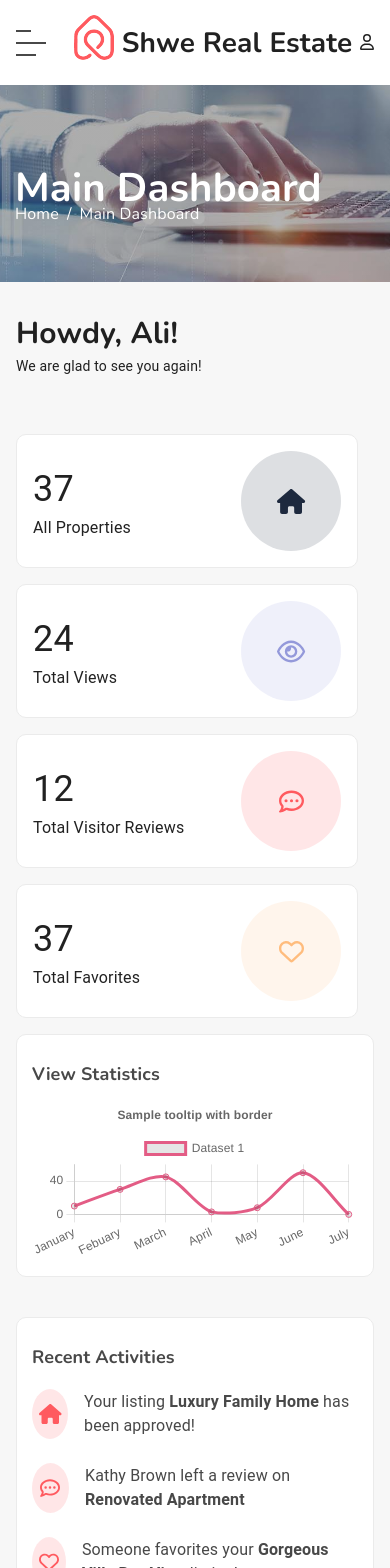
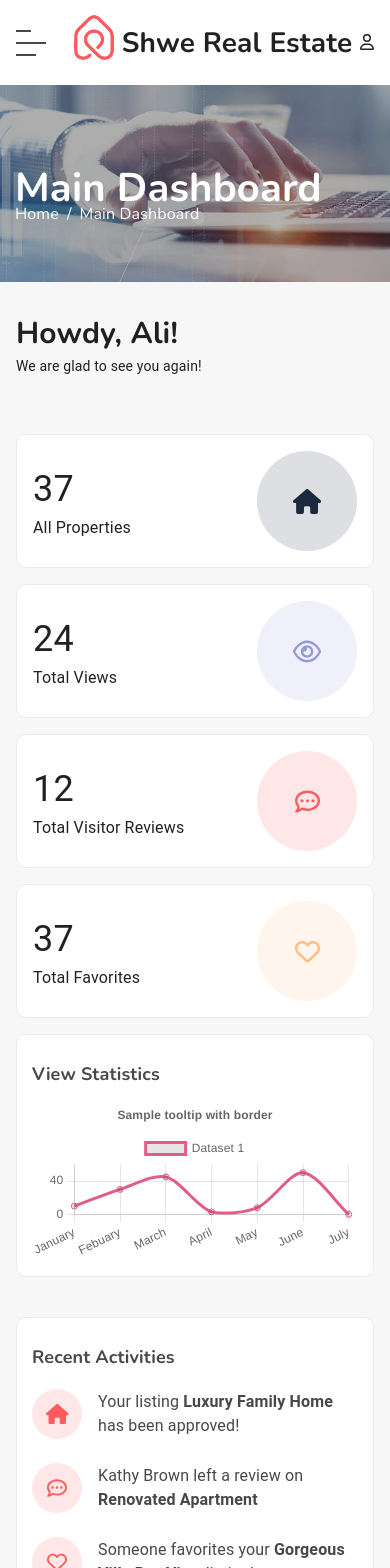
Before and after one commit to zakumialexes/real-estate, a React (Create React App) app: page /main-dashboard in a window 390 px wide. Shown: the top 1568 px of the page. Built offline with nearby package versions, Linux system fonts and the light colour scheme; the HTML template or start-up script is replaced by a standard one.

Commit message:
ADD : responsive

```diff
--- a/src/pages/main-dashboard/main-dashboard.jsx
+++ b/src/pages/main-dashboard/main-dashboard.jsx
@@ -64,8 +64,8 @@ const MainDashboard = () => {
       <div className={mainStyle.viewContainer}>
         {countData?.map((data, index) => (
           <Stack
-            mr={{ xs: 2, md: 3, lg: 4 }}
-            mb={{ xs: 2, md: 3, lg: 4 }}
+            mr={{ xs: 0, sm: 2, lg: 4 }}
+            mb={{ xs: 2, md: 2, lg: 4 }}
             p={{ xs: 2, xl: 4 }}
             direction="row"
             justifyContent="space-between"
@@ -76,8 +76,11 @@ const MainDashboard = () => {
               backgroundColor: "#fff",
               border: "1px solid rgb(235, 235, 235)",
               borderRadius: "10px",
+              "&:nth-child(2)": {
+                marginRight: { xs: 0, lg: 4 },
+              },
               "&:last-child": {
-                marginRight: { lg: 0 },
+                marginRight: { xs: 0 },
               },
             }}
           >
--- a/src/pages/main-dashboard/main-dashboard.module.scss
+++ b/src/pages/main-dashboard/main-dashboard.module.scss
@@ -12,7 +12,7 @@
   grid-template-columns: repeat(4, 1fr);
 }
 
-@media screen and (max-width: 1024px) {
+@media screen and (max-width: 1200px) {
   .container {
         padding: 15px;
     }
@@ -22,7 +22,7 @@
   }
 }
 
-@media screen and (max-width: 768px) {
+@media screen and (max-width: 600px) {
   .container {
     padding: 15px;
   }
--- a/src/pages/main-dashboard/right-side/right-side.jsx
+++ b/src/pages/main-dashboard/right-side/right-side.jsx
@@ -24,6 +24,7 @@ const RightSide = () => {
             spacing={2}
             alignItems={{ xs: "center", lg: "flex-start", xl: "center" }}
           >
+            <Box width="auto">
               <Stack
                 backgroundColor="rgba(255, 90, 95,0.149)"
                 justifyContent="center"
@@ -40,6 +41,7 @@ const RightSide = () => {
                   fontSize="20px"
                 />
               </Stack>
+            </Box>
             <Typography variant="p" fontSize="16px">
               Your listing{" "}
               <span style={{ fontWeight: "bold" }}>Luxury Family Home</span> has
@@ -52,6 +54,7 @@ const RightSide = () => {
             spacing={2}
             alignItems={{ xs: "center", lg: "flex-start", xl: "center" }}
           >
+            <Box width="auto">
               <Stack
                 backgroundColor="rgba(255, 90, 95,0.149)"
                 justifyContent="center"
@@ -68,6 +71,7 @@ const RightSide = () => {
                   fontSize="20px"
                 />
               </Stack>
+            </Box>
             <Typography variant="p" fontSize="16px">
               Kathy Brown left a review on{" "}
               <span style={{ fontWeight: "bold" }}>Renovated Apartment</span>
@@ -79,6 +83,7 @@ const RightSide = () => {
             spacing={2}
             alignItems={{ xs: "center", lg: "flex-start", xl: "center" }}
           >
+            <Box width="auto">
               <Stack
                 backgroundColor="rgba(255, 90, 95,0.149)"
                 justifyContent="center"
@@ -95,6 +100,7 @@ const RightSide = () => {
                   fontSize="20px"
                 />
               </Stack>
+            </Box>
             <Typography variant="p" fontSize="16px">
               Someone favorites your{" "}
               <span style={{ fontWeight: "bold" }}>
```
Lines whose indentation alone changed are shown as unchanged.
